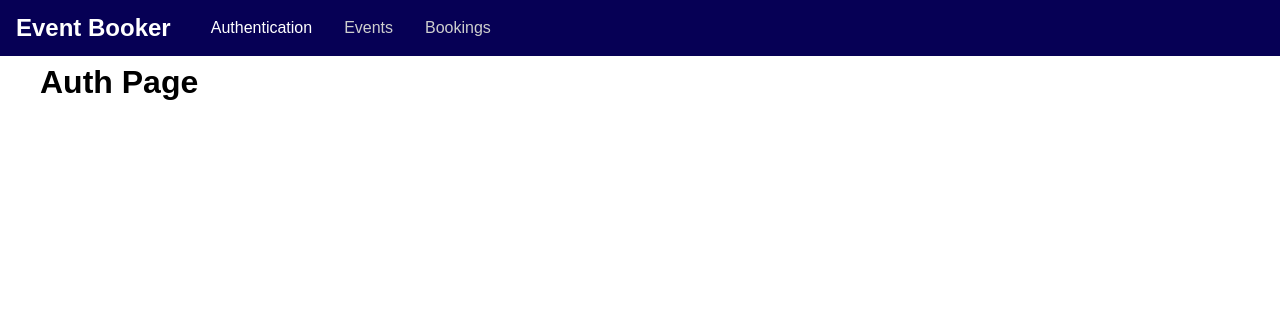
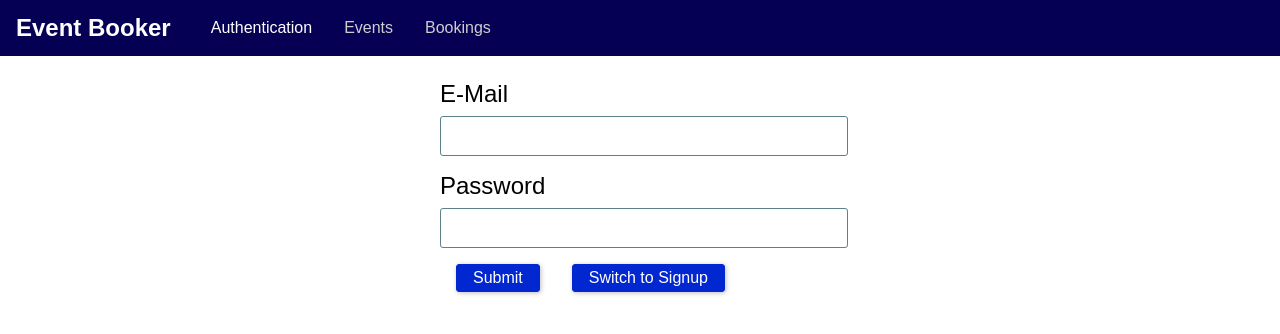
Before and after one commit to sid995/event-booking, a React (Create React App) app in the folder frontend/: page /auth in a window 1280 px wide. Shown: the top 334 px of the page. Built offline with nearby package versions, Linux system fonts and the light colour scheme.

Commit message:
created initial auth code

```diff
--- a/frontend/src/pages/Auth.js
+++ b/frontend/src/pages/Auth.js
@@ -1,11 +1,97 @@
 import React, { Component } from 'react'
+import './auth.css'
 
 class AuthPage extends Component {
+  state = {
+    isLogin: true
+  }
+
+  constructor(props) {
+    super(props)
+    this.emailEl = React.createRef()
+    this.passwordEl = React.createRef()
+  }
+
+  switchModeHandler = () => {
+    this.setState(prevState => {
+      return { isLogin: !prevState.isLogin }
+    })
+  }
+
+  submitHandler = event => {
+    event.preventDefault()
+    const email = this.emailEl.current.value
+    const password = this.passwordEl.current.value
+
+    if (email.trim().length === 0 || password.trim().length === 0) {
+      return
+    }
+
+    let requestBody = {
+      query: `
+        query{
+          login(email: "${email}", password: "${password}"){
+            userId
+            token
+            tokenExpiration
+          }
+        }
+      `
+    }
+
+    if (!this.state.isLogin) {
+      requestBody = {
+        query: `
+        mutation {
+          createUser(userInput: {email: "${email}", password: "${password}"}){
+            _id
+            email
+          }
+        }
+      `
+      }
+    }
+
+    // backend address
+    fetch('http://localhost:8800/graphql', {
+      method: 'POST',
+      body: JSON.stringify(requestBody),
+      headers: {
+        'Content-Type': 'application/json'
+      }
+    })
+      .then(res => {
+        if (res.status !== 200 && res.status !== 201) {
+          throw new Error('Failed')
+        }
+        return res.json()
+      })
+      .then(resData => {
+        console.log(resData)
+      })
+      .catch(err => {
+        console.log(err)
+      })
+  }
+
   render() {
     return (
-      <div>
-        <h1>Auth Page</h1>
-      </div>
+      <form className="auth-form" onSubmit={this.submitHandler}>
+        <div className="form-control">
+          <label htmlFor="email">E-Mail</label>
+          <input type="email" id="email" ref={this.emailEl} />
+        </div>
+        <div className="form-control">
+          <label htmlFor="password">Password</label>
+          <input type="password" id="password" ref={this.passwordEl} />
+        </div>
+        <div className="form-actions">
+          <button type="submit">Submit</button>
+          <button type="button" onClick={this.switchModeHandler}>
+            Switch to {this.state.isLogin ? 'Signup' : 'Login'}
+          </button>
+        </div>
+      </form>
     )
   }
 }
```
